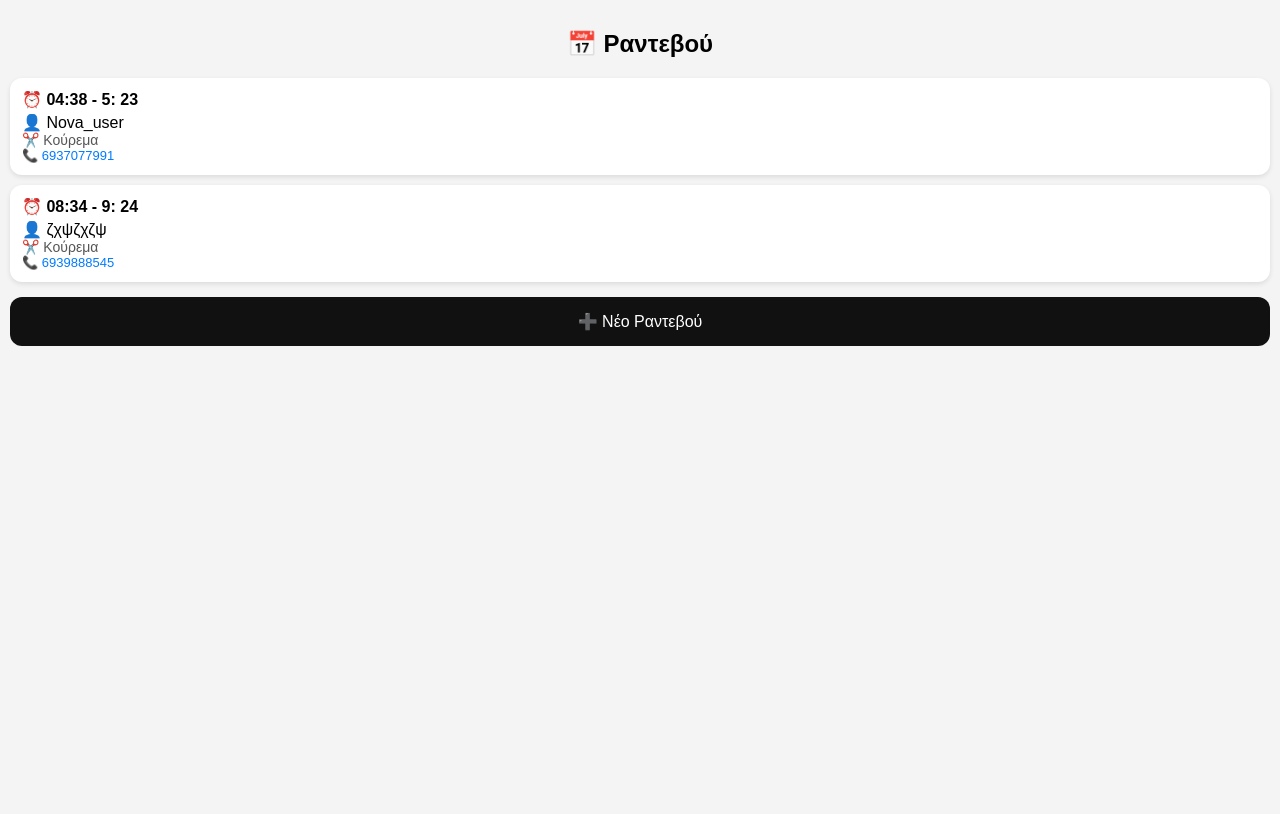
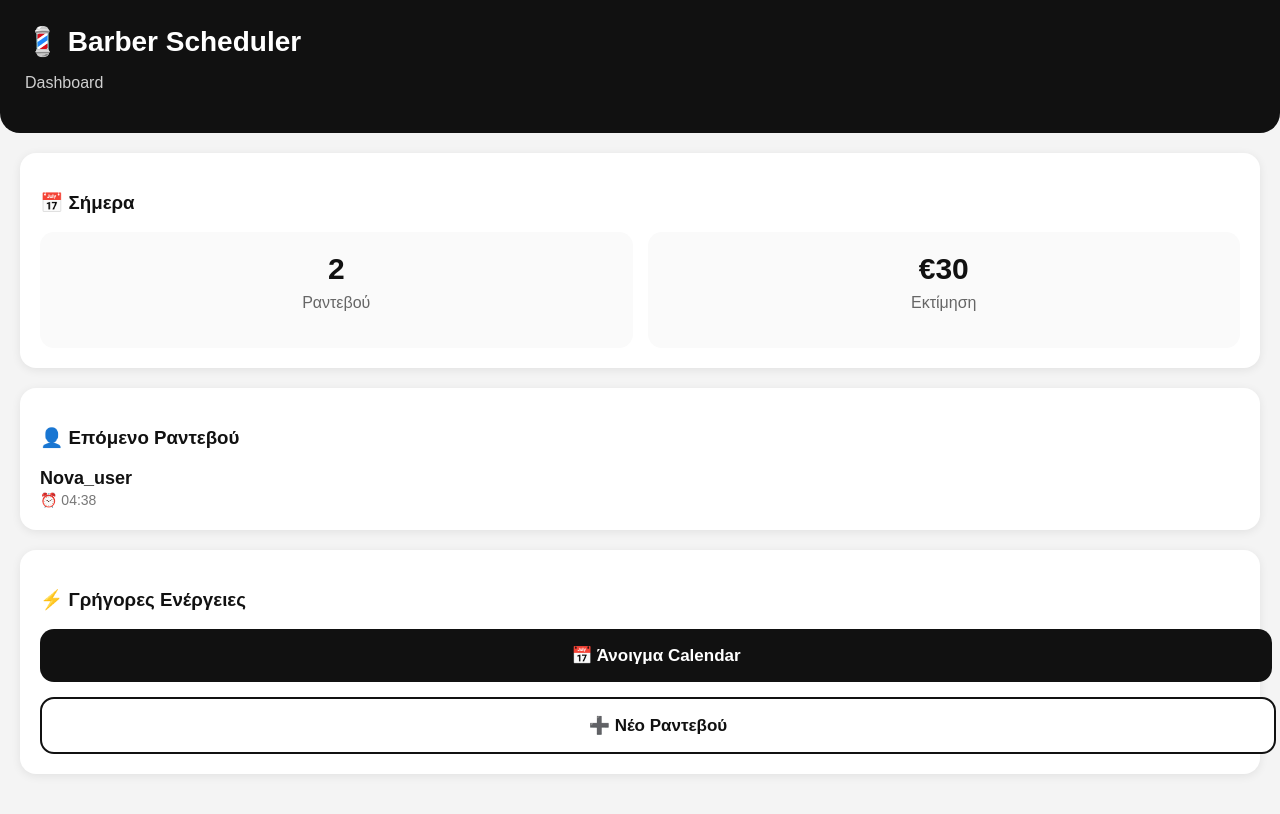
Before and after one commit to drboxer/barber-app, a Flask app: page / in a window 1280 px wide. Before the commit the page ends 346 px from the top, so only its background shows below. Run offline with Flask 3, Linux system fonts and the light colour scheme; data comes from the database, SQL or seed files in the repository; both versions use the stored data as it was after the commit.

Commit message:
precusto

```diff
--- a/app.py
+++ b/app.py
@@ -1,5 +1,6 @@
 from flask import Flask, render_template, request, redirect
 import sqlite3
+from flask import jsonify
 
 app = Flask(__name__)
 
@@ -84,7 +85,166 @@ def add():
 
         return redirect("/")
 
-    return render_template("add.html")
+    selected_time = request.args.get("time", "")
+    return render_template("add.html", selected_time=selected_time)
+
+@app.route("/calendar")
+def calendar():
+    conn = sqlite3.connect("barber.db")
+    c = conn.cursor()
+
+    c.execute("""
+        SELECT id, name, start_time, duration, service
+        FROM appointments
+    """)
+
+    appointments = c.fetchall()
+    conn.close()
+
+    events = []
+
+    for a in appointments:
+        def add_minutes(time_str, duration):
+
+            h, m = map(int, time_str.split(":"))
+
+            total = h * 60 + m + duration
+
+            return f"{total // 60:02d}:{total % 60:02d}"
+
+        events = []
+
+        for a in appointments:
+            end_time = add_minutes(a[2], a[3])
+
+            def add_minutes(time_str, duration):
+
+                h, m = map(int, time_str.split(":"))
+
+                total = h * 60 + m + duration
+
+                return f"{total // 60:02d}:{total % 60:02d}"
+
+            events = []
+
+            for a in appointments:
+                end_time = add_minutes(a[2], a[3])
+
+                color = "#3788d8"
+
+                if a[4] == "Fade":
+                    color = "#ff4d4d"
+
+                elif a[4] == "Ξύρισμα":
+                    color = "#222222"
+
+                elif a[4] == "Παιδικό":
+                    color = "#4CAF50"
+
+                events.append({
+                    "id": a[0],
+                    "title": f"{a[1]} - {a[4]}",
+                    "start": f"2026-05-15T{a[2]}",
+                    "end": f"2026-05-15T{end_time}",
+                    "backgroundColor": color,
+                    "borderColor": color
+                })
+
+    return render_template("calendar.html", events=events)
+
+@app.route("/edit/<int:id>", methods=["GET", "POST"])
+def edit(id):
+
+    conn = sqlite3.connect("barber.db")
+    c = conn.cursor()
+
+    if request.method == "POST":
+
+        name = request.form["name"]
+        phone = request.form["phone"]
+        start_time = request.form["start_time"]
+        duration = int(request.form["duration"])
+        service = request.form["service"]
+
+        c.execute("""
+            UPDATE appointments
+            SET name=?, phone=?, start_time=?, duration=?, service=?
+            WHERE id=?
+        """, (name, phone, start_time, duration, service, id))
+
+        conn.commit()
+        conn.close()
+
+        return redirect("/calendar")
+
+    c.execute("""
+        SELECT id, name, phone, start_time, duration, service
+        FROM appointments
+        WHERE id=?
+    """, (id,))
+
+    appointment = c.fetchone()
+
+    conn.close()
+
+    return render_template("edit.html", appointment=appointment)
+
+@app.route("/delete/<int:id>")
+def delete(id):
+
+    conn = sqlite3.connect("barber.db")
+    c = conn.cursor()
+
+    c.execute("DELETE FROM appointments WHERE id=?", (id,))
+
+    conn.commit()
+    conn.close()
+
+    return redirect("/calendar")
+
+@app.route("/move_appointment", methods=["POST"])
+def move_appointment():
+
+    data = request.get_json()
+
+    appointment_id = data["id"]
+    new_time = data["start_time"]
+
+    conn = sqlite3.connect("barber.db")
+    c = conn.cursor()
+
+    c.execute("""
+        UPDATE appointments
+        SET start_time=?
+        WHERE id=?
+    """, (new_time, appointment_id))
+
+    conn.commit()
+    conn.close()
+
+    return jsonify({"success": True})
+
+@app.route("/resize_appointment", methods=["POST"])
+def resize_appointment():
+
+    data = request.get_json()
+
+    appointment_id = data["id"]
+    duration = int(data["duration"])
+
+    conn = sqlite3.connect("barber.db")
+    c = conn.cursor()
+
+    c.execute("""
+        UPDATE appointments
+        SET duration=?
+        WHERE id=?
+    """, (duration, appointment_id))
+
+    conn.commit()
+    conn.close()
+
+    return jsonify({"success": True})
 
 
 # ---------------- RUN ----------------
--- a/templates/add.html
+++ b/templates/add.html
@@ -43,7 +43,7 @@ button {
 <input name="name" placeholder="Όνομα" required>
 <input name="phone" placeholder="Τηλέφωνο" required>
 
-<input type="time" name="start_time" required>
+<input type="time" name="start_time" value="{{ selected_time }}" required>
 
 <select name="duration">
     <option value="20">20 λεπτά</option>
--- a/templates/index.html
+++ b/templates/index.html
@@ -1,91 +1,183 @@
 <!DOCTYPE html>
-<html>
+<html lang="el">
+
 <head>
+
+<meta charset="UTF-8">
 <meta name="viewport" content="width=device-width, initial-scale=1.0">
-<title>Barber App</title>
-<link rel="manifest" href="/static/manifest.json">
-<meta name="theme-color" content="#111111">
+
+<title>Barber Dashboard</title>
+
 <style>
-body {
-    font-family: Arial;
-    background: #f4f4f4;
-    margin: 0;
-    padding: 10px;
+
+body{
+    margin:0;
+    font-family:Arial;
+    background:#f4f4f4;
+    color:#111;
 }
 
-h2 {
-    text-align: center;
+.header{
+    background:#111;
+    color:white;
+    padding:25px;
+    border-bottom-left-radius:20px;
+    border-bottom-right-radius:20px;
 }
 
-.card {
-    background: white;
-    padding: 12px;
-    margin-bottom: 10px;
-    border-radius: 12px;
-    box-shadow: 0 2px 5px rgba(0,0,0,0.1);
+.header h1{
+    margin:0;
+    font-size:28px;
 }
 
-.time {
-    font-weight: bold;
-    font-size: 16px;
+.header p{
+    opacity:0.8;
 }
 
-.name {
-    margin-top: 4px;
+.container{
+    padding:20px;
 }
 
-.service {
-    color: #555;
-    font-size: 14px;
+.card{
+    background:white;
+    border-radius:16px;
+    padding:20px;
+    margin-bottom:20px;
+    box-shadow:0 2px 10px rgba(0,0,0,0.08);
 }
 
-.phone {
-    color: #007bff;
-    font-size: 13px;
+.stats{
+    display:grid;
+    grid-template-columns:1fr 1fr;
+    gap:15px;
 }
 
-.btn {
-    display: block;
-    text-align: center;
-    padding: 15px;
-    background: #111;
-    color: white;
-    border-radius: 12px;
-    text-decoration: none;
-    margin-top: 15px;
+.stat-box{
+    background:#fafafa;
+    border-radius:14px;
+    padding:20px;
+    text-align:center;
 }
+
+.stat-box h2{
+    margin:0;
+    font-size:30px;
+}
+
+.stat-box p{
+    margin-top:8px;
+    color:#666;
+}
+
+.btn{
+    display:block;
+    width:100%;
+    padding:16px;
+    border:none;
+    border-radius:14px;
+    font-size:17px;
+    font-weight:bold;
+    text-decoration:none;
+    text-align:center;
+    margin-top:15px;
+}
+
+.primary{
+    background:#111;
+    color:white;
+}
+
+.secondary{
+    background:white;
+    border:2px solid #111;
+    color:#111;
+}
+
+.next{
+    font-size:18px;
+    margin-top:10px;
+}
+
+.small{
+    color:#777;
+    font-size:14px;
+}
+
 </style>
 
 </head>
 
 <body>
 
-<h2>📅 Ραντεβού</h2>
+<div class="header">
 
-{% for a in appointments %}
+<h1>💈 Barber Scheduler</h1>
+
+<p>Dashboard</p>
+
+</div>
+
+<div class="container">
 
 <div class="card">
 
-    <div class="time">
-        ⏰ {{ a[3] }} - {{ (a[3].split(":")[0]|int * 60 + a[3].split(":")[1]|int + a[4]) // 60 }}:
-        {{ "%02d"|format((a[3].split(":")[0]|int * 60 + a[3].split(":")[1]|int + a[4]) % 60) }}
-    </div>
+<h3>📅 Σήμερα</h3>
 
-    <div class="name">👤 {{ a[1] }}</div>
-    <div class="service">✂️ {{ a[5] }}</div>
-    <div class="phone">📞 {{ a[2] }}</div>
+<div class="stats">
+
+<div class="stat-box">
+<h2>{{ appointments|length }}</h2>
+<p>Ραντεβού</p>
+</div>
+
+<div class="stat-box">
+<h2>€{{ appointments|length * 15 }}</h2>
+<p>Εκτίμηση</p>
+</div>
 
 </div>
 
-{% endfor %}
+</div>
 
-<a class="btn" href="/add">➕ Νέο Ραντεβού</a>
-<script>
-if ("serviceWorker" in navigator) {
-    navigator.serviceWorker.register("/static/sw.js")
-    .then(() => console.log("SW registered"))
-    .catch(err => console.log("SW failed", err));
-}
-</script>
+<div class="card">
+
+<h3>👤 Επόμενο Ραντεβού</h3>
+
+{% if appointments %}
+
+<div class="next">
+
+<strong>{{ appointments[0][1] }}</strong><br>
+
+<span class="small">
+⏰ {{ appointments[0][3] }}
+</span>
+
+</div>
+
+{% else %}
+
+<p>Δεν υπάρχουν ραντεβού.</p>
+
+{% endif %}
+
+</div>
+
+<div class="card">
+
+<h3>⚡ Γρήγορες Ενέργειες</h3>
+
+<a class="btn primary" href="/calendar">
+📅 Άνοιγμα Calendar
+</a>
+
+<a class="btn secondary" href="/add">
+➕ Νέο Ραντεβού
+</a>
+
+</div>
+
+</div>
+
 </body>
 </html>
```
Also changed, not shown: templates/calendar.html (added, +207 -0 lines), templates/edit.html (added, +98 -0 lines), barber.db.
